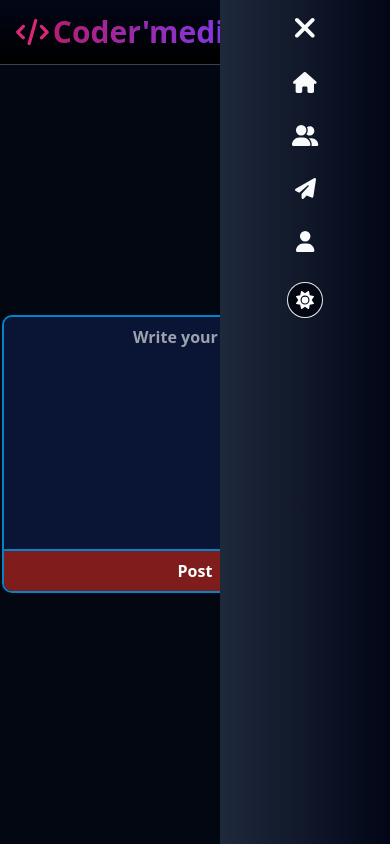
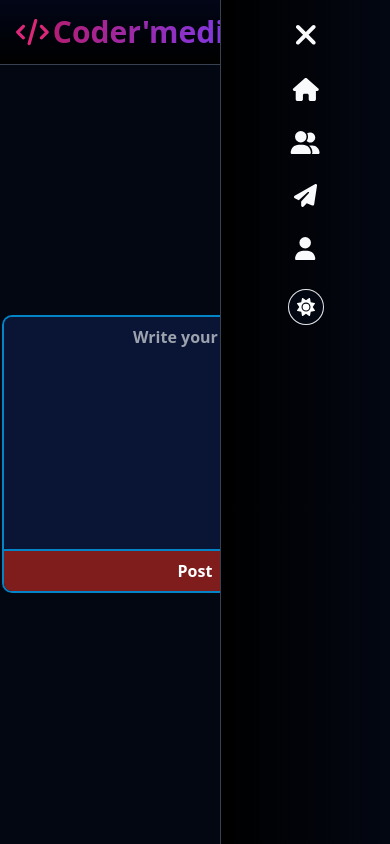
Before and after one commit to abhis12321/Coder-Channel, a Next.js app: page / in a window 390 px wide. Both pictures are taken after a click on the icon 362 px from the left and 31 px from the top of the page. Shown: the top 844 px of the page. Built offline with nearby package versions, Linux system fonts and the light colour scheme.

Commit message:
Navbar Modified

```diff
--- a/src/app/_components/NavBar.js
+++ b/src/app/_components/NavBar.js
@@ -22,7 +22,7 @@ export default function NavBar() {
   };
 
   return (
-    <div className="sticky top-0 left-0 z-50 w-full bg-gradient-to-b from-gray-400 to-slate-500 dark:from-slate-950 dark:to-black dark:ring-1 ring-gray-700 text-gray-50 font-semibold flex items-center justify-between h-16 px-4 xm:px-8 overflow-hidden">
+    <div className="sticky top-0 left-0 z-50 w-full bg-gradient-to-b from-gray-400 to-slate-500 dark:from-slate-950 dark:to-black ring-1 ring-gray-700 text-gray-50 font-semibold flex items-center justify-between h-16 px-4 xm:px-8 overflow-hidden">
       <div className="">
         <h1 className="font-bold text-3xl text-center rounded-md text-transparent bg-clip-text bg-gradient-to-r from-pink-700 to-violet-600 w-fit leading-[4rem] overflow-hidden">
           <FontAwesomeIcon icon={faCode} size="sm" className="text-pink-600 pr-1" />
@@ -30,44 +30,44 @@ export default function NavBar() {
         </h1>
       </div>
 
-      <div className="right-navbar fixed lg:static top-0 right-0 hidden lg:flex gap-8 bg-gradient-to-r lg:[background:none] from-gray-700 to-gray-600  dark:from-slate-800 dark:to-slate-950 min-h-[100vh] lg:min-h-fit z-10 items-center min-w-[170px] dark:font-normal font-medium">
-        <div className="text-4xl py-2 text-center"  >
+      <div className="right-navbar fixed lg:static top-0 right-0 hidden lg:flex gap-8 bg-gradient-to-r lg:[background:none] from-gray-700 to-gray-600  dark:from-black dark:to-gray-950 min-h-[100vh] lg:min-h-fit z-10 items-center min-w-[170px] dark:font-normal font-medium border-l-[1px] lg:border-0 border-gray-700">
+        <div className="text-4xl pt-[15px] pb-2 text-center"  >
           <FontAwesomeIcon icon={faXmark} size="sm" className="hidden hover:text-red-800 cursor-pointer cutX" onClick={handleRight}/>
         </div>
 
         <div className="w-full lg:w-fit flex items-center justify-center">
           <Link
             href="/"
-            className="w-full text-2xl overflow-hidden flex items-center justify-center lg:px-4 lg:rounded-lg hover:bg-slate-950/30 hover:text-white dark:hover:bg-gray-200/15 hover:ring-2 ring-gray-100 py-4 lg:py-3"
+            className="w-full text-2xl overflow-hidden flex items-center justify-center lg:rounded-lg hover:bg-slate-950/30 hover:text-white dark:hover:bg-gray-200/15 lg:hover:ring-2 ring-gray-100 py-4 lg:py-[13px] lg:px-4"
           >
-            <FontAwesomeIcon icon={faHome} size="sm"/>
+            <FontAwesomeIcon icon={faHome} size="sm" className="scale-110"/>
           </Link>
         </div>
 
         <div className="w-full lg:w-fit flex items-center justify-center">
           <Link
             href="/students"
-            className="w-full text-2xl overflow-hidden flex items-center justify-center lg:rounded-lg hover:bg-slate-950/30 hover:text-white dark:hover:bg-gray-200/15 hover:ring-2 ring-gray-100 py-4 lg:py-3 lg:px-[15px]"
+            className="w-full text-2xl overflow-hidden flex items-center justify-center lg:rounded-lg hover:bg-slate-950/30 hover:text-white dark:hover:bg-gray-200/15 lg:hover:ring-2 ring-gray-100 py-4 lg:py-[13px] lg:px-[15px]"
           >
-            <FontAwesomeIcon icon={faUserGroup} size="sm"/>
+            <FontAwesomeIcon icon={faUserGroup} size="sm" className="scale-110"/>
           </Link>
         </div>
 
         <div className="w-full lg:w-fit flex items-center justify-center">
           <Link
             href="/chat"
-            className="w-full text-2xl overflow-hidden flex items-center justify-center lg:rounded-lg hover:bg-slate-950/30 hover:text-white dark:hover:bg-gray-200/15 hover:ring-2 ring-gray-100 py-4 lg:py-3 lg:px-[17px]"
+            className="w-full text-2xl overflow-hidden flex items-center justify-center lg:rounded-lg hover:bg-slate-950/30 hover:text-white dark:hover:bg-gray-200/15 lg:hover:ring-2 ring-gray-100 py-4 lg:py-[13px] lg:px-[17px]"
           >
-            <FontAwesomeIcon icon={faPaperPlane} size="sm"/>
+            <FontAwesomeIcon icon={faPaperPlane} size="sm" className="scale-110"/>
           </Link>
         </div>
 
         <div className="w-full lg:w-fit flex items-center justify-center">
           <Link
             href="/login"
-            className="w-full text-2xl overflow-hidden flex items-center justify-center lg:rounded-lg hover:bg-slate-950/30 hover:text-white dark:hover:bg-gray-200/15 hover:ring-2 ring-gray-100 py-4 lg:py-3 lg:px-[19px]"
+            className="w-full text-2xl overflow-hidden flex items-center justify-center lg:rounded-lg hover:bg-slate-950/30 hover:text-white dark:hover:bg-gray-200/15 lg:hover:ring-2 ring-gray-100 py-4 lg:py-[13px] lg:px-[19px]"
           >
-            <FontAwesomeIcon icon={faUser} size="sm"/>
+            <FontAwesomeIcon icon={faUser} size="sm" className="scale-110"/>
           </Link>
         </div>
         <ToggleMode />
--- a/src/app/_components/ToggleMode.js
+++ b/src/app/_components/ToggleMode.js
@@ -9,7 +9,7 @@ export default function ToggleMode() {
         document.body.classList.toggle('dark');
     }
   return (
-    <div className='group cursor-pointer *:rounded-full flex items-center justify-center h-8 w-8 mx-auto py-8 lg:p-[22px] rounded-full lg:ml-2 hover:scale-110 hover:ring-2 ring-gray-200  hover:bg-slate-950/30 dark:hover:bg-gray-200/15' onClick={toggleMode}>
+    <div className='group cursor-pointer *:rounded-full flex items-center justify-center h-8 w-8 mx-auto p-6 lg:p-[22px] my-2 lg:my-0 rounded-full lg:ml-2 hover:scale-110 hover:ring-2 ring-gray-200  hover:bg-slate-950/30 dark:hover:bg-gray-200/15' onClick={toggleMode}>
       <FontAwesomeIcon icon={faSun} className='p-2 bg-gray-950 shadow-[0_0_1px_white] text-lg text-white ring-1 ring-gray-200 group-hover:ring-0' id='dark'/>
       <FontAwesomeIcon icon={faMoon} className='text-slate-700 bg-gray-200 py-2 px-[10px] hidden' id='light'/>
     </div>
--- a/src/app/chat/layout.js
+++ b/src/app/chat/layout.js
@@ -15,7 +15,7 @@ export default function Layout({children}) {
   } , []);
 
   return (
-    <div className='py-1'  style={{minHeight:'calc(100vh-4rem)'}}>
+    <div className=''  style={{minHeight:'calc(100vh-4rem)'}}>
       {children}
     </div>
   )
--- a/src/app/students/page.js
+++ b/src/app/students/page.js
@@ -10,7 +10,7 @@ function Page() {
         await fetch(`/api/users`)
             .then(res => res.json())
             .then(data => data.success && setStd(data))
-            .catch(err => alert("some error occurred"));
+            .catch(error => console.log(error.message));
 
     } , [])
 
```
